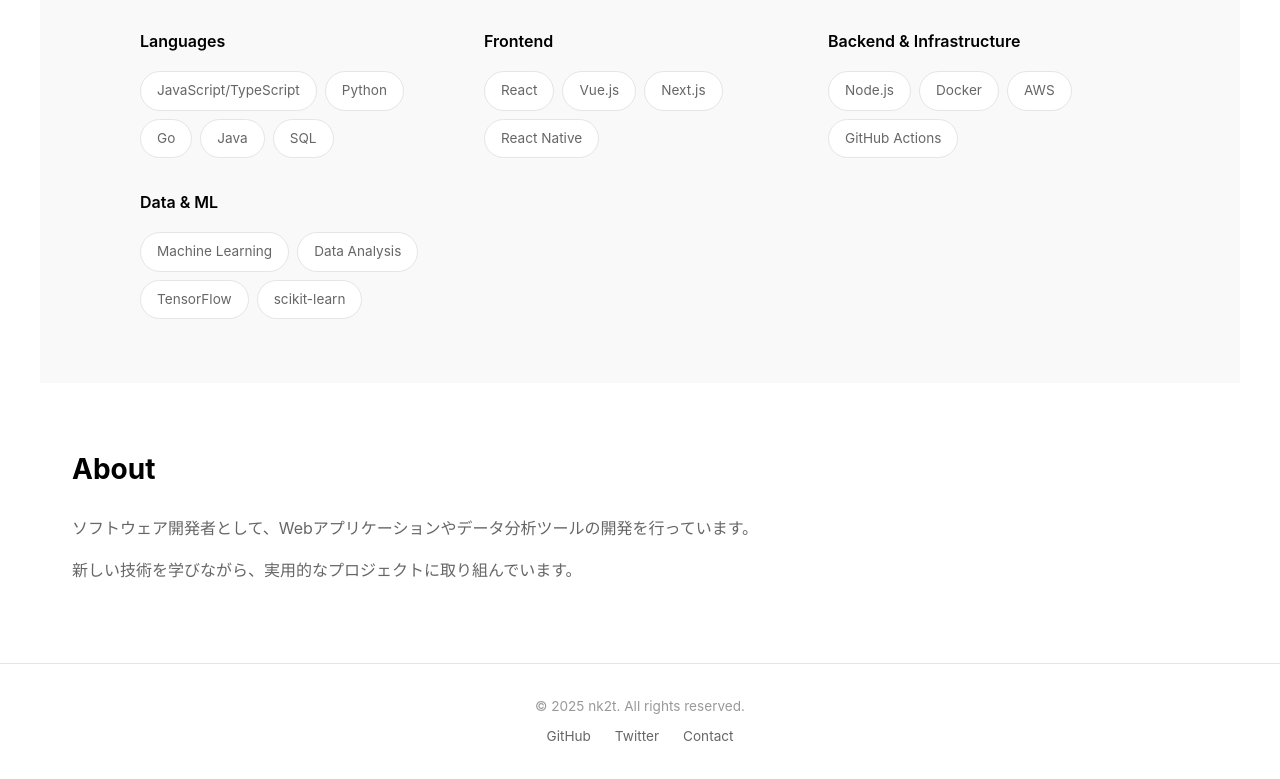
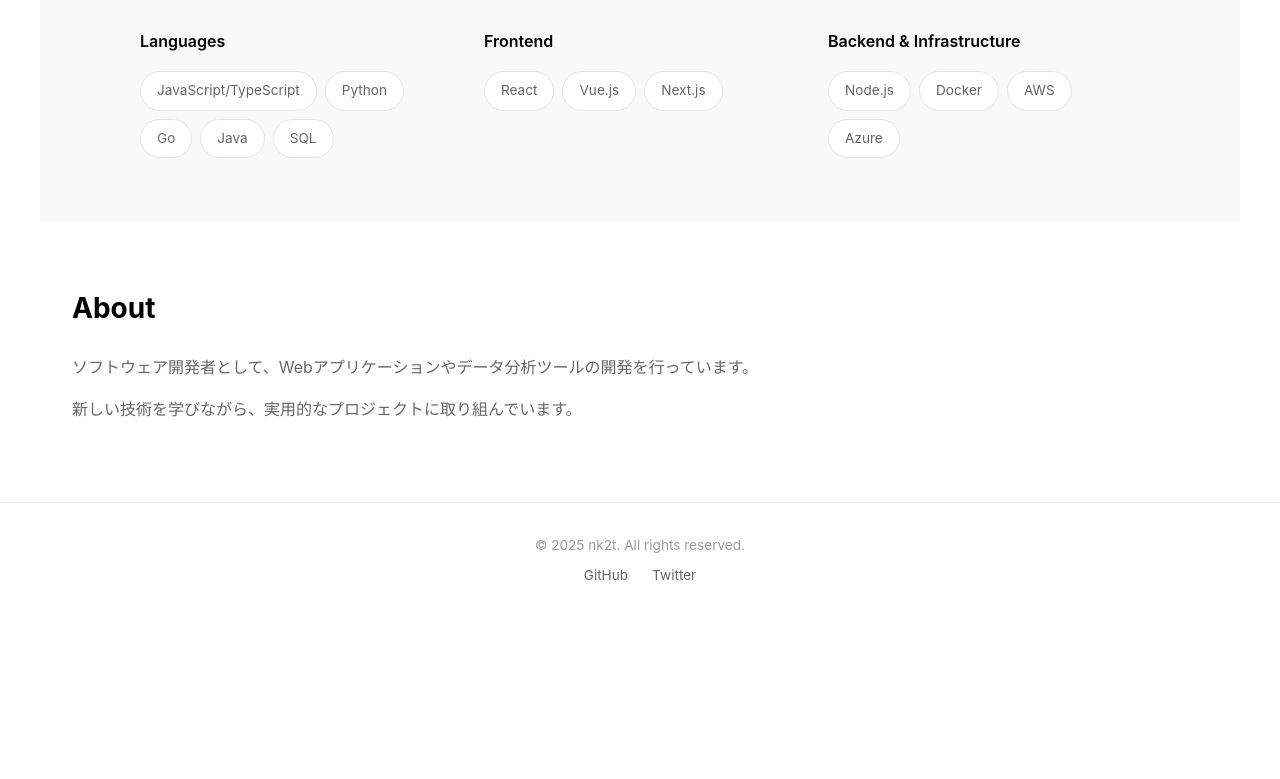
Before and after one commit to yo-ban/portfolio, a website: page index.html in a window 1280 px wide. Shown: the part 971-1750 px from the top of the page. After the commit the page ends 1590 px from the top, so only its background shows below. Drawn offline with Linux system fonts and the light colour scheme.

Commit message:
スキルセクションのタグを更新し、GitHubとTwitterのリンクを修正

```diff
--- a/index.html
+++ b/index.html
@@ -62,7 +62,6 @@
                         <span class="skill-tag">React</span>
                         <span class="skill-tag">Vue.js</span>
                         <span class="skill-tag">Next.js</span>
-                        <span class="skill-tag">React Native</span>
                     </div>
                 </div>
                 <div class="skill-category">
@@ -71,16 +70,7 @@
                         <span class="skill-tag">Node.js</span>
                         <span class="skill-tag">Docker</span>
                         <span class="skill-tag">AWS</span>
-                        <span class="skill-tag">GitHub Actions</span>
-                    </div>
-                </div>
-                <div class="skill-category">
-                    <h4>Data & ML</h4>
-                    <div class="skill-tags">
-                        <span class="skill-tag">Machine Learning</span>
-                        <span class="skill-tag">Data Analysis</span>
-                        <span class="skill-tag">TensorFlow</span>
-                        <span class="skill-tag">scikit-learn</span>
+                        <span class="skill-tag">Azure</span>
                     </div>
                 </div>
             </div>
@@ -96,9 +86,8 @@
     <footer>
         <p>&copy; 2025 nk2t. All rights reserved.</p>
         <div class="footer-links">
-            <a href="https://github.com/nk2t" target="_blank">GitHub</a>
-            <a href="https://twitter.com/nk2t" target="_blank">Twitter</a>
-            <a href="mailto:contact@nk2t.com">Contact</a>
+            <a href="https://github.com/yo-ban" target="_blank">GitHub</a>
+            <a href="https://x.com/niyo_19" target="_blank">Twitter</a>
         </div>
     </footer>
     <script src="/js/portfolio.js"></script>
```
